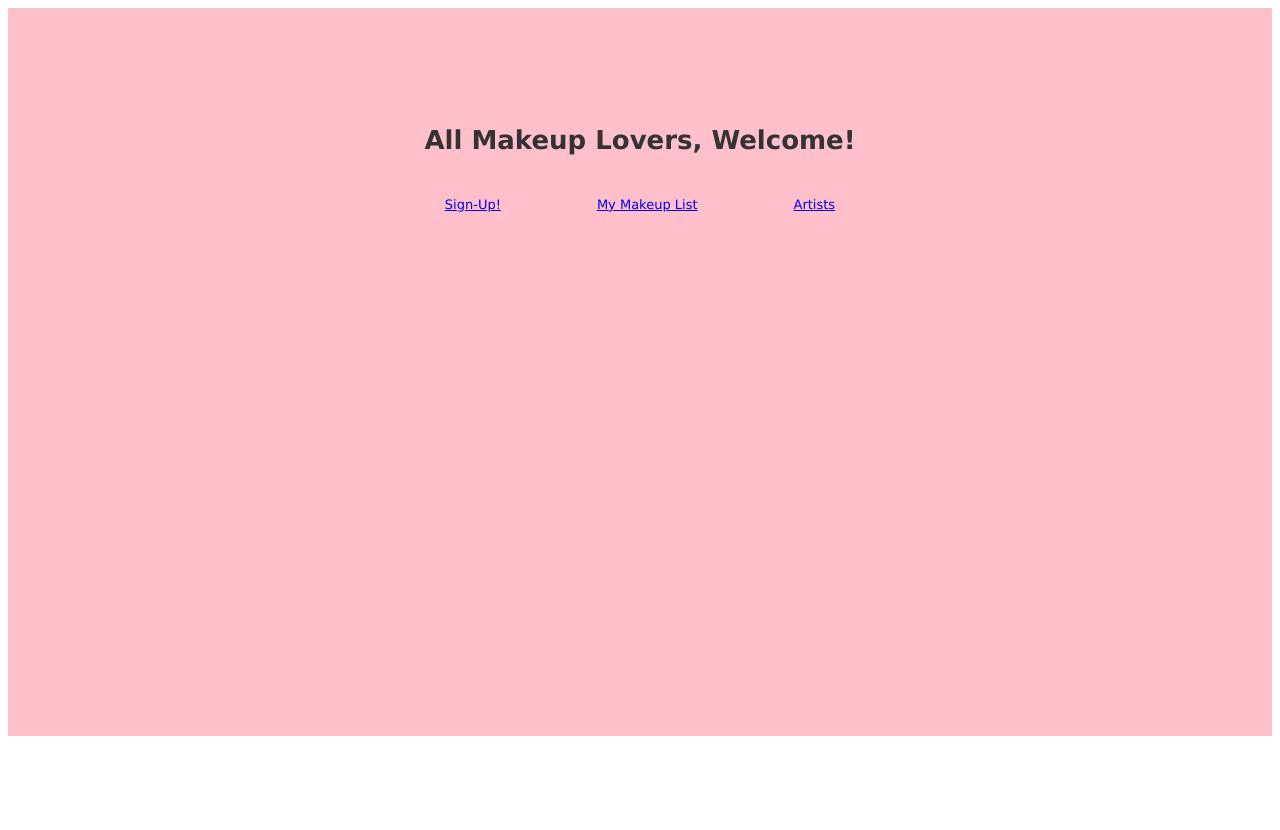
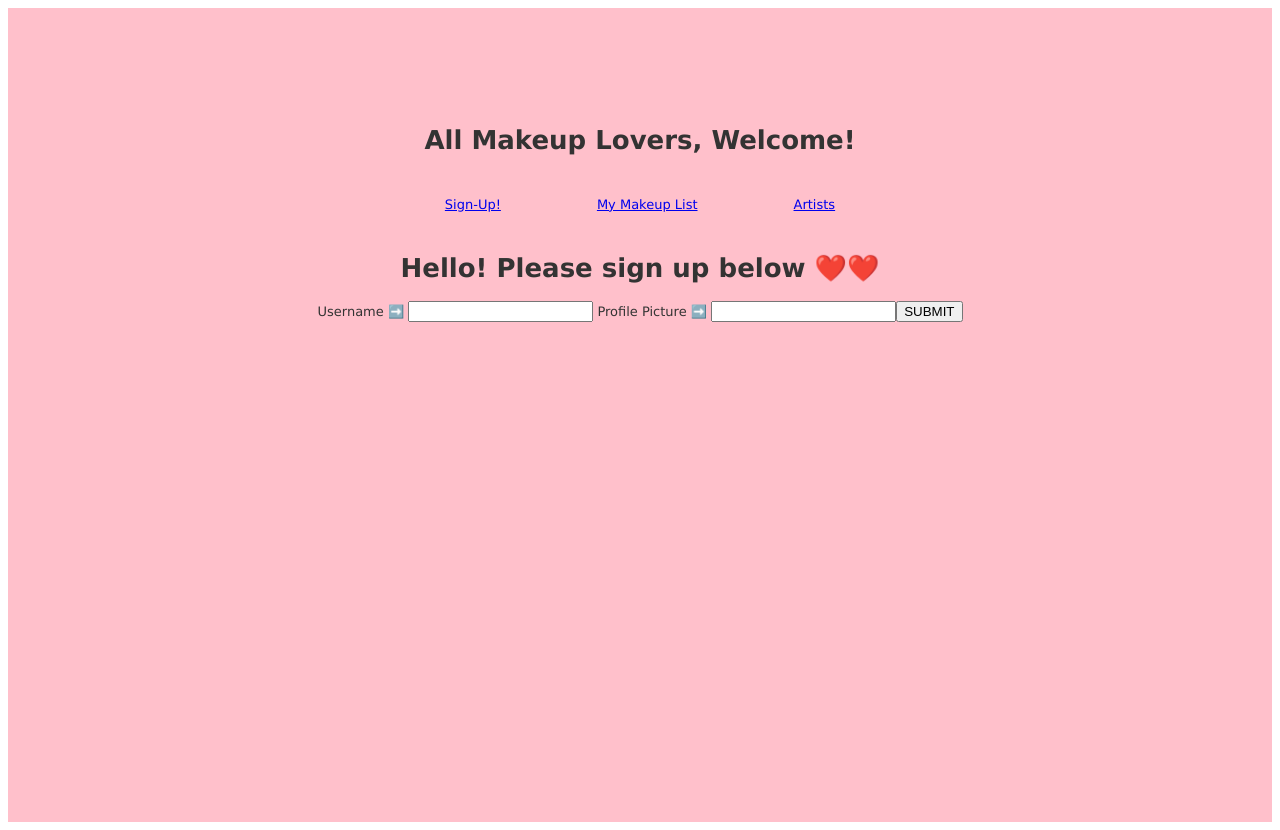
Before and after one commit to cheica/Phase3Project-React, a React (Create React App) app in the folder my-app-frontend/: page / in a window 1280 px wide. Before the commit the page ends 800 px from the top, so only its background shows below. Built offline with nearby package versions, Linux system fonts and the light colour scheme; no server answers.

Commit message:
Login page added

```diff
--- a/my-app-frontend/src/App.js
+++ b/my-app-frontend/src/App.js
@@ -6,7 +6,7 @@ import Home from './Home';
 // import SuperGlam from './SuperGlam';
 import NavBar from './NavBar';
 import Artists from './Artists';
-
+import SignUp from './SignUp';
 
 function App() {
 
@@ -77,8 +77,10 @@ function App() {
            />
 
         </Route>
+        <Route path="/">
+          <SignUp />
 
-        {/* <SuperGlam/>  */}
+        </Route>
 
       </Switch>
 
--- /dev/null
+++ b/my-app-frontend/src/SignUp.js
@@ -0,0 +1,23 @@
+
+
+function SignUp (props){
+
+    return(
+        <>
+            <h1>Hello! Please sign up below ❤️❤️</h1>
+
+            <form>
+
+                <label>Username ➡️ </label>
+                <input type="text" />
+                <label> Profile Picture ➡️ </label>
+                <input type="text" />
+                <input type="submit" value="SUBMIT"/>
+            </form>
+        </>
+
+    )
+
+}
+
+export default SignUp;
```
